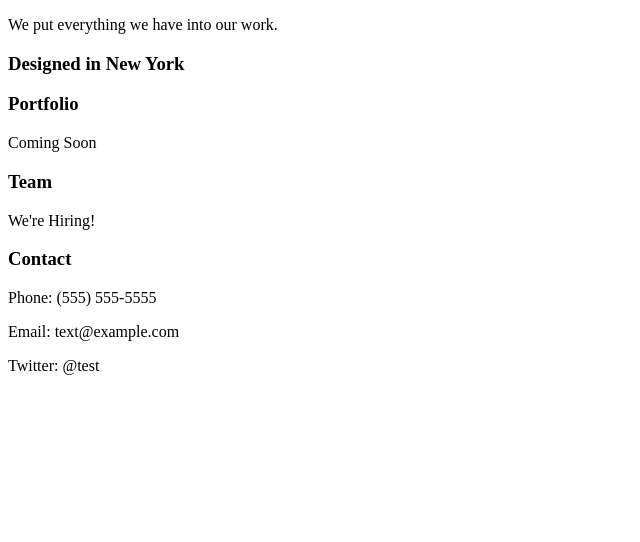
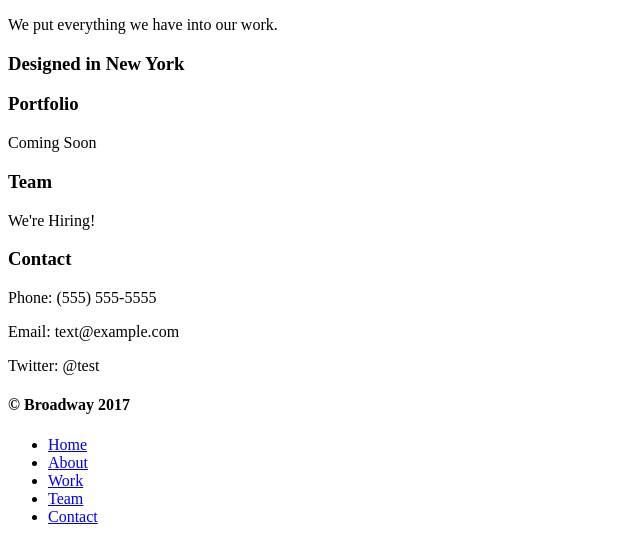
Before and after one commit to gretad711/Broadway, a plain HTML site: page index.html in a window 1280 px wide. Shown: the part 1379-1921 px from the top of the page, without its empty margins (0-640 px from the left). Before the commit the page ends 1770 px from the top, so only its background shows below. Drawn offline with Linux system fonts and the light colour scheme.

Commit message:
HTML code with footer

```diff
--- a/index.html
+++ b/index.html
@@ -7,12 +7,12 @@
   </head>
   <body>
 
-    <div class="header">
+    <div id="header">
       <h1 id="banner">Broadway Design</h1>
       <nav>
         <ul>
-          <li><a href="#">Home</a></li>
-          <li><a href="#process">Process</a></li>
+          <li><a href="#header">Home</a></li>
+          <li><a href="#about">About</a></li>
           <li><a href="#work">Work</a></li>
           <li><a href="#team">Team</a></li>
           <li><a href="#contact">Contact</a></li>
@@ -20,7 +20,7 @@
       </nav>
     </div>
 
-    <div id="process">
+    <div id="about">
       <h2>Our Process</h2>
       <img src="https://s3.amazonaws.com/codecademy-content/programs/freelance-one/broadway/images/identify.svg" alt="curly arrow">
       <h3>Identify</h3>
@@ -51,5 +51,18 @@
       <p>Twitter: @test</p>
     </div>
 
+    <footer class="footer">
+      <h4>&copy Broadway 2017</h4>
+      <nav class="footer-nav">
+        <ul>
+          <li><a href="#header">Home</a></li>
+          <li><a href="#process">About</a></li>
+          <li><a href="#work">Work</a></li>
+          <li><a href="#team">Team</a></li>
+          <li><a href="#contact">Contact</a></li>
+        </ul>
+      </nav>
+    </footer>
+
   </body>
 </html>
```
